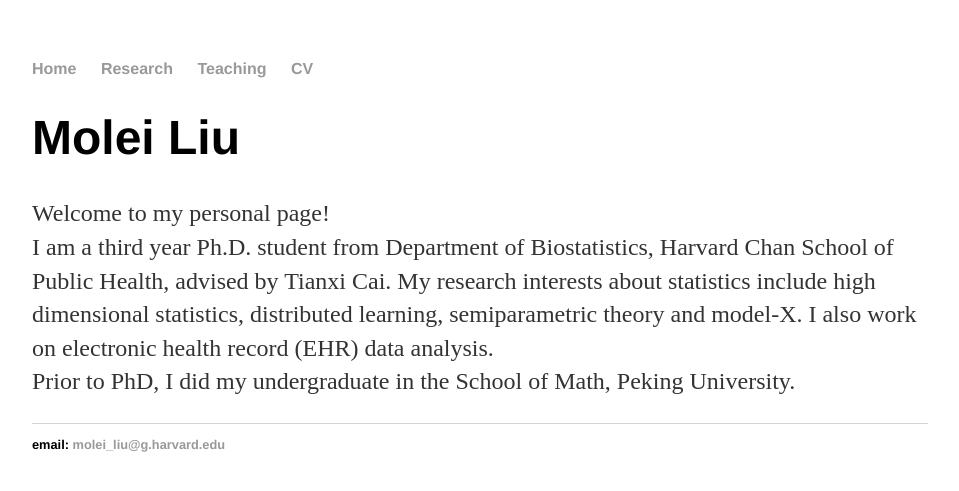
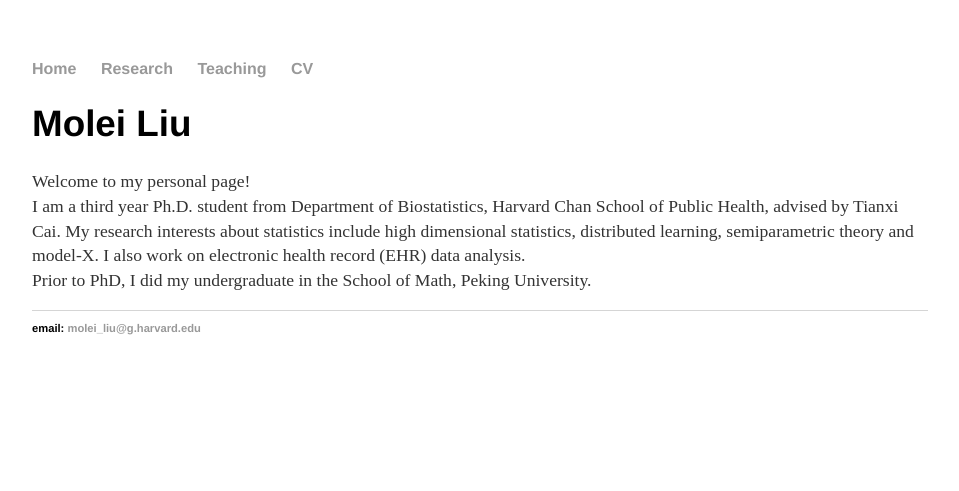
Before and after one commit to moleibobliu/moleibobliu.github.io, a Jekyll site: the page built from index.html, in a window 1280 px wide. Shown: the top 491 px of the page, without its empty margins (160-1119 px from the left). Built offline with Jekyll 4.4.1, drawn with Linux system fonts in a browser that asks for light colours.

Commit message:
Update main.css

```diff
--- a/css/main.css
+++ b/css/main.css
@@ -20,22 +20,22 @@ a:hover {
     text-decoration: underline;
 }
 h1 {
-    font-size: 3em;
+    font-size: 2.3em;
     font-family:'Helvetica', 'Arial', 'Sans-Serif';
 }
 p {
-    font-size: 1.5em;
+    font-size: 1.1em;
     line-height: 1.4em;
     color: #333;
 }
 footer {
     border-top: 1px solid #d5d5d5;
-    font-size: .8em;
+    font-size: .7em;
 }
 
 ul.posts {
     margin: 20px auto 40px;
-    font-size: 1.5em;
+    font-size: 1.1em;
 }
 
 ul.posts li {
```
